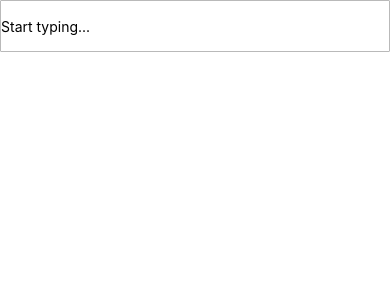
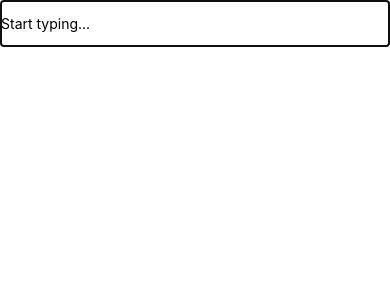
Before and after one commit to ajkhatibi/dog-breeds, a React Native app: screen / in a window 390 px wide. Shown: the top 300 px of the page. Built offline with nearby package versions, Linux system fonts and the light colour scheme.

Commit message:
keys rendering performance

```diff
--- a/App.tsx
+++ b/App.tsx
@@ -1,7 +1,6 @@
 import { StatusBar } from "expo-status-bar";
 import React, { useState } from "react";
-import { StyleSheet, Text, SafeAreaView } from "react-native";
-// import Autocomplete from "react-native-autocomplete-input";
+import { StyleSheet, SafeAreaView, View } from "react-native";
 import AutoComplete from "./AutoComplete";
 import data from "./breeds.json";
 import RenderItemCard from "./RenderItemCard";
@@ -34,9 +33,9 @@ export default function App() {
         }
         value={query}
         onChangeText={(text) => setQuery(text)}
-        renderItem={({ item, index }) => (
-          <RenderItemCard key={index} item={item} />
-        )}
+        renderItem={({ item, index }) => {
+          return <RenderItemCard item={item} />;
+        }}
       />
       <StatusBar style="auto" />
     </SafeAreaView>
--- a/AutoComplete.tsx
+++ b/AutoComplete.tsx
@@ -41,18 +41,18 @@ export default function AutoComplete({
   data,
   renderItem,
 }: Props) {
-  console.log("value: ", value);
   return (
     <View style={styles.container}>
       <View style={styles.textInputContainer}>
         <TextInput
+          autoFocus
           autoCorrect={autoCorrect}
           autoCompleteType={autoCompleteType}
           autoCapitalize={autoCapitalize}
           value={value}
           onChangeText={onChangeText}
           placeholder={placeholder}
-          style={{ height: 50 }}
+          style={styles.input}
         />
       </View>
       {value ? (
@@ -88,4 +88,7 @@ const styles = StyleSheet.create({
     position: "absolute",
     right: 0,
   },
+  input: {
+    height: 45,
+  },
 });
--- a/RenderItemCard.tsx
+++ b/RenderItemCard.tsx
@@ -3,14 +3,13 @@ import { Text, Image, View, StyleSheet, ActivityIndicator } from "react-native";
 import useFetchDogList from "./useFetchDogList";
 interface Props {
   item: string;
-  key: number;
 }
 
-export default function RenderItemCard({ item, key }: Props) {
+export default function RenderItemCard({ item }: Props) {
   const response = useFetchDogList(item);
 
   return (
-    <View key={key} style={styles.container}>
+    <View key={item} style={styles.container}>
       <Text style={styles.text}>{item}</Text>
       {response.response ? (
         <Image
```
